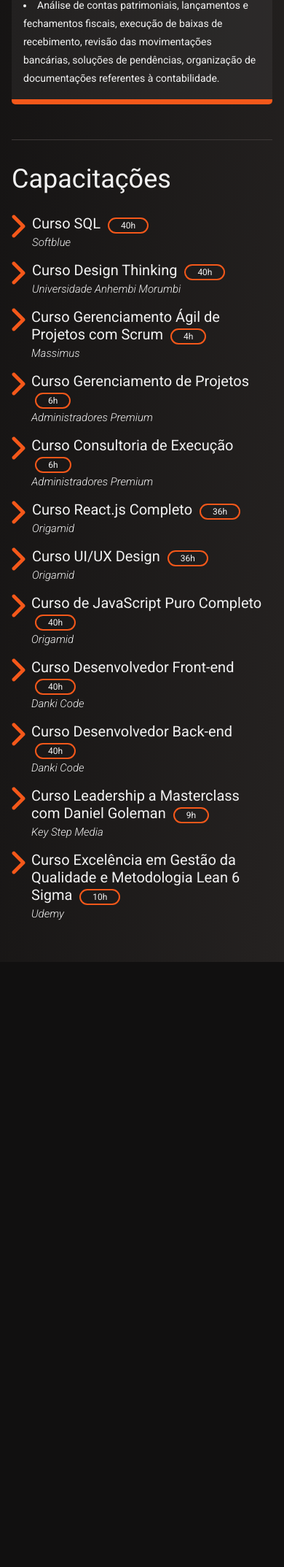
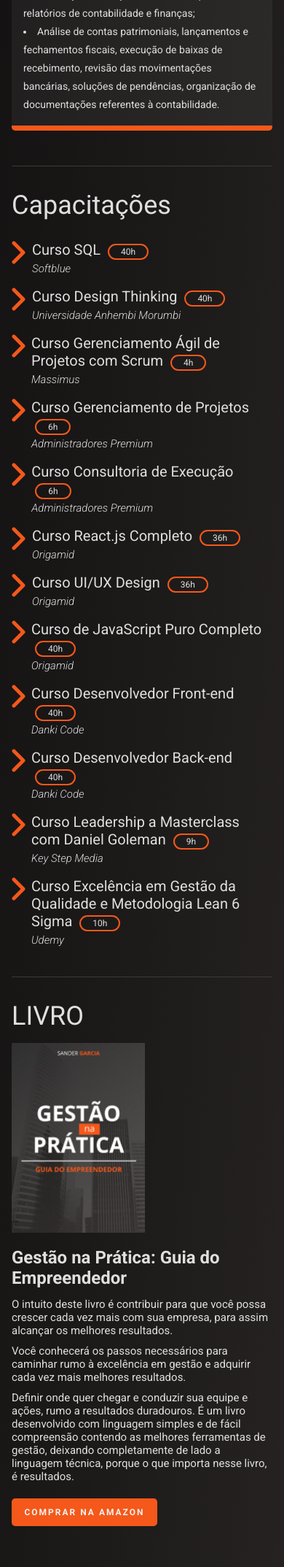
Before and after one commit to SanderGarcia/SanderGarcia.github.io, a PHP site: page / in a window 390 px wide. Shown: the part 3365-5512 px from the top of the page at 73% size. Before the commit the page ends 4683 px from the top, so only its background shows below. Run offline with PHP 8.4, Linux system fonts and the light colour scheme.

Commit message:
Inclusão da seção de livros

```diff
--- a/index.html
+++ b/index.html
@@ -103,7 +103,7 @@
           <h1>Meu nome é Sander Garcia</h1>
           <h2>Seja bem-vindo(a) ao meu currículo!</h2>
 
-          <p>Sou Analista de Dados e especialista em Gestão Estratégica de Negócios, possuo formação como Bacharel em Administração pela Universidade Anhembi Morumbi. Há mais de 10 anos atuo no mercado de tecnologias sempre trazendo as melhores informações para tomada de decisões. </p>
+          <p>Sou Analista de Dados e especialista em Gestão Estratégica de Negócios, possuo formação como Bacharel em Administração pela Universidade Anhembi Morumbi. Autor do livro Gestão na Prática: Guia do Empreendedor, disponível na Amazon - <a target="_blank" href="https://amazon.com.br/dp/B0B5PV5VWX">acesse e confira!</a>. Há mais de 10 anos atuo no mercado de tecnologias sempre trazendo as melhores informações para tomada de decisões. </p>
 
           <p>Possuo amplo conhecimento em processos de análise de dados, Data Warehouse, ETL, PowerBI, mapeamento de processos, procedimentos e aplicação de métodos e metodologias de gestão como Ballanced Scorecard, OKR, SMART, PDCA, Scrum, Agile, Gerenciamento de Projetos, dentre outros.</p>
 
@@ -326,6 +326,26 @@
           </div><!--container-flex-->
 
         </section><!--capacitacao-->
+
+        <section class="livro">
+          <h2 class="title">LIVRO</h2>
+          <div class="container-flex">
+            <div class="capa">
+              <img src="./assets/Livro1.jpg" alt="Capa do livro Gestão na Prática: Guia do Empreendedor">
+            </div><!--capa-->
+            <div class="descricao">
+              <h2>Gestão na Prática: Guia do Empreendedor</h2>
+              <p>O intuito deste livro é contribuir para que você possa crescer cada vez mais com sua empresa, para assim alcançar os melhores resultados.</p>
+
+              <p>Você conhecerá os passos necessários para caminhar rumo à excelência em gestão e adquirir cada vez mais melhores resultados.</p>
+
+              <p>Definir onde quer chegar e conduzir sua equipe e ações, rumo a resultados duradouros.
+              É um livro desenvolvido com linguagem simples e de fácil compreensão contendo as melhores ferramentas de gestão, deixando completamente de lado a linguagem técnica, porque o que importa nesse livro, é resultados.</p>
+
+              <a target="_blank" href="https://amazon.com.br/dp/B0B5PV5VWX">COMPRAR NA AMAZON</a>
+            </div><!--descricao-->
+          </div><!--container-flex'-->
+        </section><!--livro-->
       </div><!--content-->
 
       <div class="control-sidebar">
--- a/style.css
+++ b/style.css
@@ -42,7 +42,7 @@
 
 body {
   background-image: linear-gradient(to right bottom, var(--black1), var(--black2));
-  color: var(--white3);
+  color: var(--white2);
   min-height: 100vh;
   padding: 1rem;
 }
@@ -375,6 +375,10 @@
   padding: .5rem 0;
 }
 
+.content .sobre a {
+  color: var(--orange1);
+}
+
 .content .formacao {
   padding: 2rem 0 1.5rem 0;
   border-bottom: 1px solid var(--black3);
@@ -470,6 +474,7 @@
 
 .content .capacitacao {
   padding: 0 0 1.5rem 0;
+  border-bottom: 1px solid var(--black3);
 }
 
 .content .capacitacao .container-flex {
@@ -500,6 +505,52 @@
   font-style: italic;
   padding: 5px .5rem;
   display: inline-block;
+}
+
+.content .livro {
+  padding: 2rem 0 1.5rem 0;
+}
+
+.content .livro .container-flex .capa {
+  max-width: 183px;
+}
+
+.content .livro .container-flex .capa img {
+  width: 100%;
+}
+
+.content .livro .container-flex .descricao {
+  width: calc(100% - 183px);
+  padding: 0 1rem;
+}
+
+.content .livro .container-flex .descricao h2 {
+  font-size: 24px;
+  padding-bottom: .5rem;
+}
+
+.content .livro .container-flex .descricao p {
+  font-size: 15px;
+  padding: 5px 0;
+}
+
+.content .livro .container-flex .descricao a {
+  width: 200px;
+  display: inline-block;
+  background-color: var(--orange1);
+  color: var(--white3);
+  font-size: 12px;
+  font-weight: 700;
+  letter-spacing: 2px;
+  text-decoration: none;
+  text-align: center;
+  padding: 12px;
+  border-radius: 5px;
+  margin-top: 1rem;
+}
+
+.content .livro .container-flex .descricao a:hover {
+  opacity: .7;
 }
 
 /**************************************/
@@ -645,6 +696,15 @@
   .content .banner .foto {
     display: none;
   }
+
+  .content .livro .container-flex .capa {
+    width: 100%;
+  }
+
+  .content .livro .container-flex .descricao {
+    width: 100%;
+    padding: 1rem 0;
+  }
 }
 
 @media screen and (max-width: 450px) {
```
Also changed, not shown: assets/Livro1.jpg (added).
